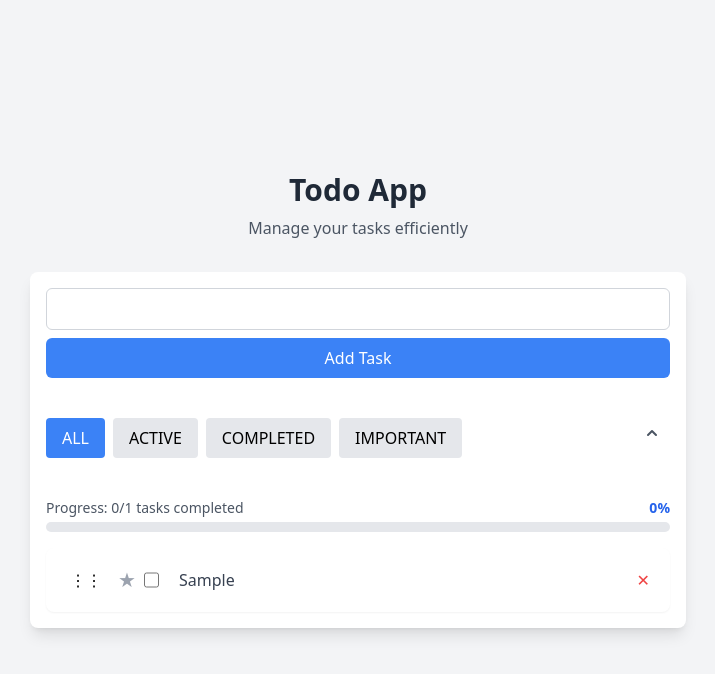
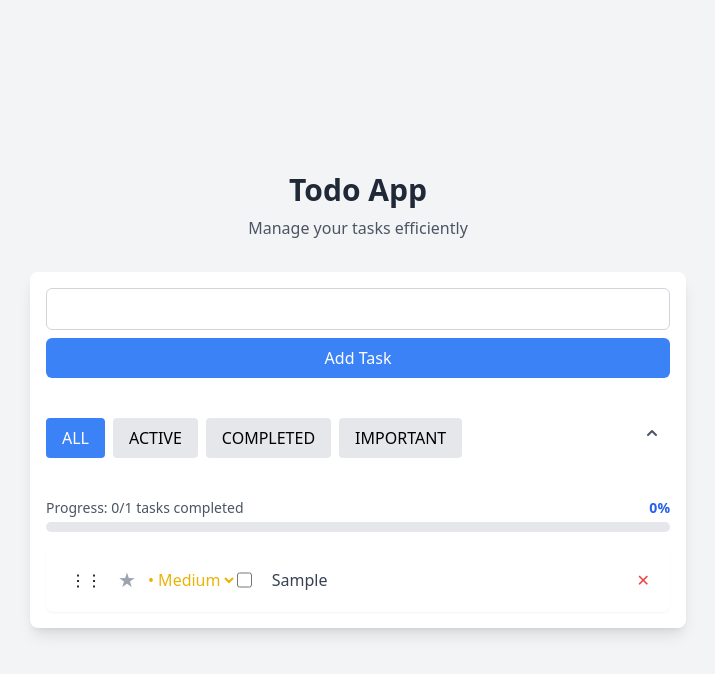
Before and after one commit to denys-semanchuk/ToDo-Application, a React (Create React App) app: page / in a window 1280 px wide. Both pictures are taken after typing "Sample" into the empty fields and a click on the button "Add Task". Shown: the top 674 px of the page, without its empty margins (282-997 px from the left). Built offline with nearby package versions, Linux system fonts and the light colour scheme.

Commit message:
added setPriority component for each task

```diff
--- a/src/components/SortButton/SortButton.tsx
+++ b/src/components/SortButton/SortButton.tsx
@@ -7,9 +7,7 @@ export const SortButton = () => {
   const dispatch = useDispatch();
   const sort = useSelector((state: RootState) => state.tasks.sort);
 
-  const handleSort = () => {
-    dispatch(setSortingByTime());
-  }
+  const handleSort = () => dispatch(setSortingByTime());
 
   return (
     <button
--- a/src/components/TaskList/SortableTaskItem.tsx
+++ b/src/components/TaskList/SortableTaskItem.tsx
@@ -2,9 +2,10 @@ import React, { useRef } from 'react';
 import { useSortable } from '@dnd-kit/sortable';
 import { CSS } from '@dnd-kit/utilities';
 import { Task } from '../../types';
-import { removeTask, toggleImportant, toggleTask, updateTask } from '../../slices/taskSlice';
+import { removeTask, setPriority, toggleImportant, toggleTask, updateTask } from '../../slices/taskSlice';
 import { useDispatch } from 'react-redux';
-import { AutoResizeTextArea } from '../AutoResizeTextarea/AutoResizeTextArea';
+import { AutoResizeTextArea } from 'components/AutoResizeTextarea/AutoResizeTextArea';
+import { PrioritySelect } from 'components/PrioritySelect/PrioritySelect';
 
 interface Props {
   task: Task;
@@ -43,7 +44,7 @@ export const SortableTaskItem: React.FC<Props> = ({ task }) => {
   return (
     <li ref={elementRef} className="border-b border-gray-200 last:border-none list-none" id={`task-${task.id}`}>
       <div ref={setNodeRef} style={style} className="list-none">
-        <div className="p-4 bg-white rounded-lg shadow-sm hover:shadow-md transition-all duration-200">
+        <div className={`p-4 bg-white rounded-lg shadow-sm hover:shadow-md transition-all duration-200 ${task.important ? 'border-l-4 border-yellow-400' : ''}}`}>
           <div className="flex items-center">
             {/* Drag Handle */}
             <div
@@ -63,6 +64,12 @@ export const SortableTaskItem: React.FC<Props> = ({ task }) => {
             {/* Task */}
             <div className="flex-1">
               <div className="flex items-center justify-between">
+                <PrioritySelect
+                  priority={task.priority}
+                  onChange={(priority) =>
+                    dispatch(setPriority({ id: task.id, priority }))
+                  }
+                />
                 <label className="flex items-center space-x-3 w-full">
                   <input
                     type="checkbox"
--- a/src/slices/taskSlice.ts
+++ b/src/slices/taskSlice.ts
@@ -99,6 +99,7 @@ export const {
   reorderTasks,
   toggleImportant,
   clearCompleted,
+  setPriority,
 } = taskSlice.actions;
 
 export default taskSlice.reducer;
```
